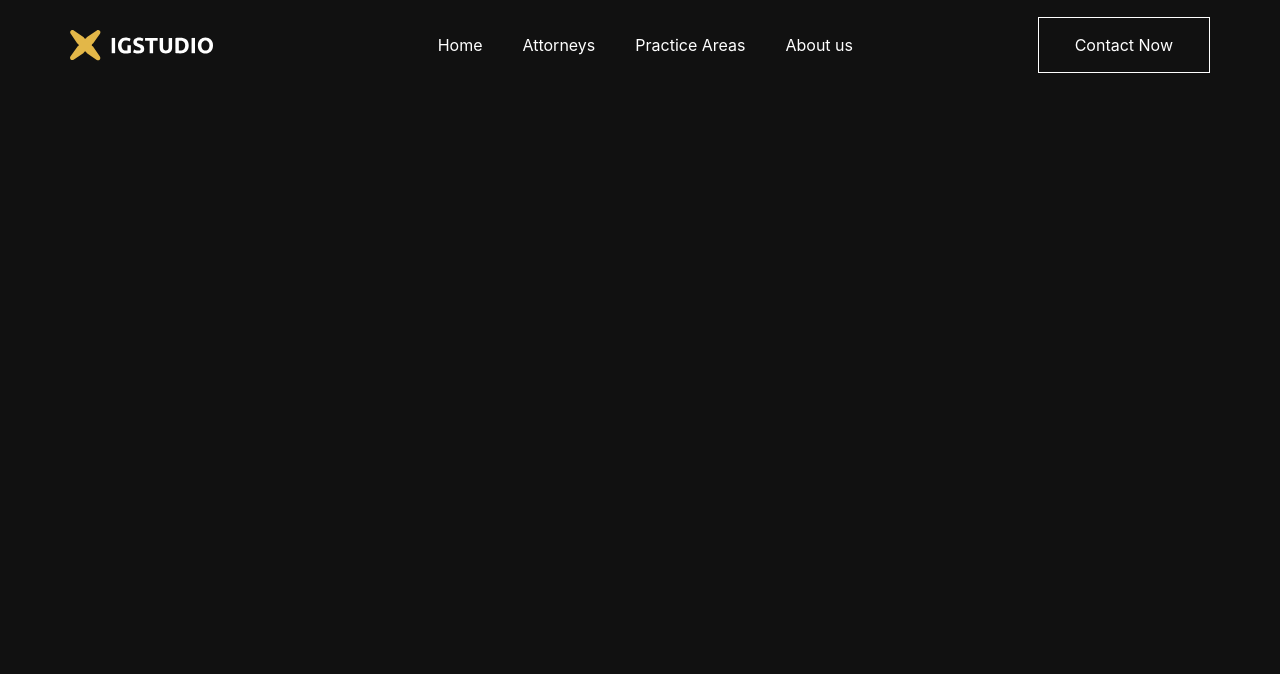
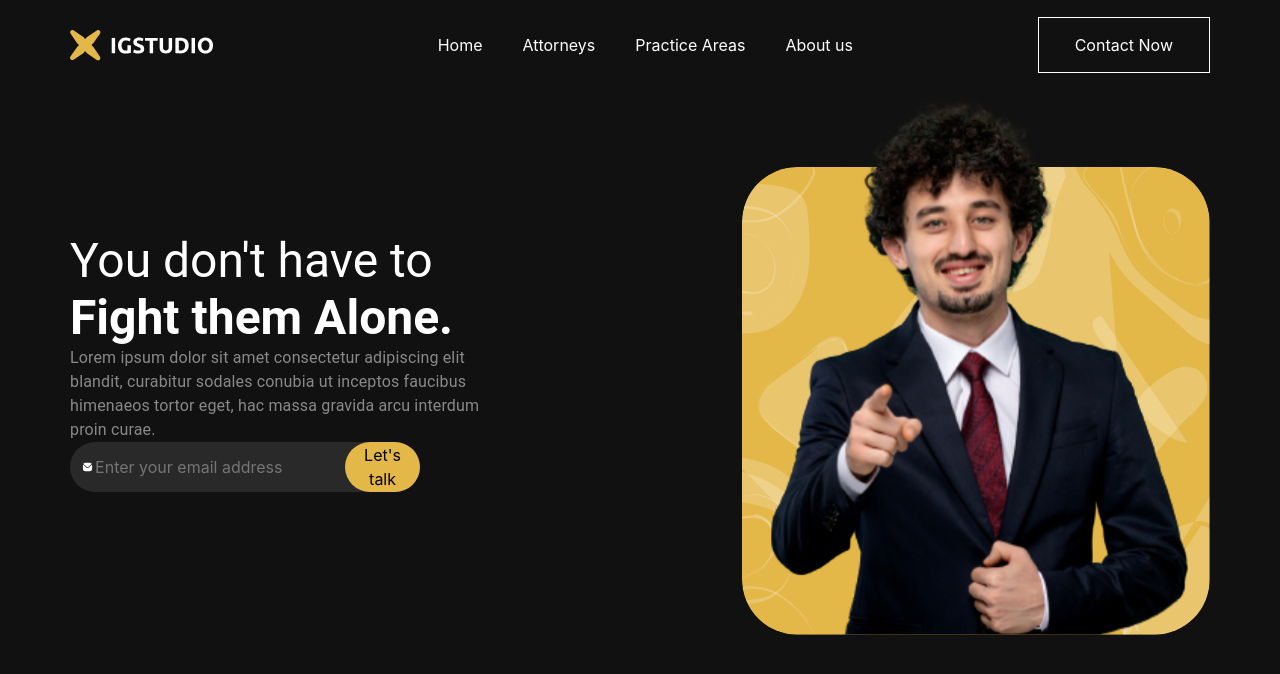
Before and after one commit to saurabhk79/law-firm-landing-page, a React (Create React App) app: page / in a window 1280 px wide. Shown: the top 674 px of the page. Built offline with nearby package versions, Linux system fonts and the light colour scheme.

Commit message:
hero law-firm

```diff
--- a/src/App.js
+++ b/src/App.js
@@ -1,10 +1,12 @@
 import React from "react";
 import Navbar from "./components/Navbar";
+import Hero from "./components/Hero";
 
 const App = () => {
   return (
     <div className="App">
       <Navbar />
+      <Hero />
     </div>
   );
 };
--- /dev/null
+++ b/src/components/Hero/HeroInput.js
@@ -0,0 +1,21 @@
+import React from "react";
+import styles from "./hero.module.css";
+import { ReactComponent as MessageIcon } from "../../assets/messageicon.svg";
+
+const HeroInput = () => {
+  return (
+    <form className={styles.form}>
+      <span>
+        <MessageIcon />
+      </span>
+      <input
+        type={"text"}
+        placeholder={"Enter your email address"}
+        className={styles.formInput}
+      />
+      <button className={styles.formButton}>Let&apos;s talk</button>
+    </form>
+  );
+};
+
+export default HeroInput;
--- /dev/null
+++ b/src/components/Hero/hero.module.css
@@ -0,0 +1,31 @@
+.subtitle {
+  max-width: 450px;
+  margin: 36px 0;
+  opacity: 50%;
+}
+
+.form {
+  display: flex;
+  align-items: center;
+  justify-content: space-between;
+  background-color: rgba(255, 255, 255, 0.1);
+  height: 50px;
+  width: 350px;
+  border-radius: 40px;
+  padding-left: 12px;
+}
+
+.formInput {
+  background-color: transparent;
+  border: none;
+  outline: none;
+}
+
+.formButton {
+  width: 137px;
+  height: 100%;
+  border-radius: 40px;
+  border: none;
+  outline: none;
+  background-color: var(--color-primary);
+}
--- /dev/null
+++ b/src/components/Hero/index.js
@@ -0,0 +1,34 @@
+import React from "react";
+import { Stack, Box, Typography } from "@mui/material";
+import { ReactComponent as HeroImage } from "../../assets/heroimg.svg";
+import HeroInput from "./HeroInput";
+import styles from "./hero.module.css";
+
+const Hero = () => {
+  return (
+    <Stack
+      direction={"row"}
+      alignItems={"center"}
+      justifyContent={"space-between"}
+      gap={10}
+      sx={{ color: "white" }}
+    >
+      <Box>
+        <Typography variant={"h3"}>You don&apos;t have to</Typography>
+        <Typography variant={"h3"} sx={{ fontWeight: 600 }}>
+          Fight them Alone.
+        </Typography>
+
+        <Typography className={styles.subtitle}>
+          Lorem ipsum dolor sit amet consectetur adipiscing elit blandit,
+          curabitur sodales conubia ut inceptos faucibus himenaeos tortor eget,
+          hac massa gravida arcu interdum proin curae.
+        </Typography>
+        <HeroInput />
+      </Box>
+      <HeroImage />
+    </Stack>
+  );
+};
+
+export default Hero;
```
Also changed, not shown: src/assets/messageicon.svg (added).
